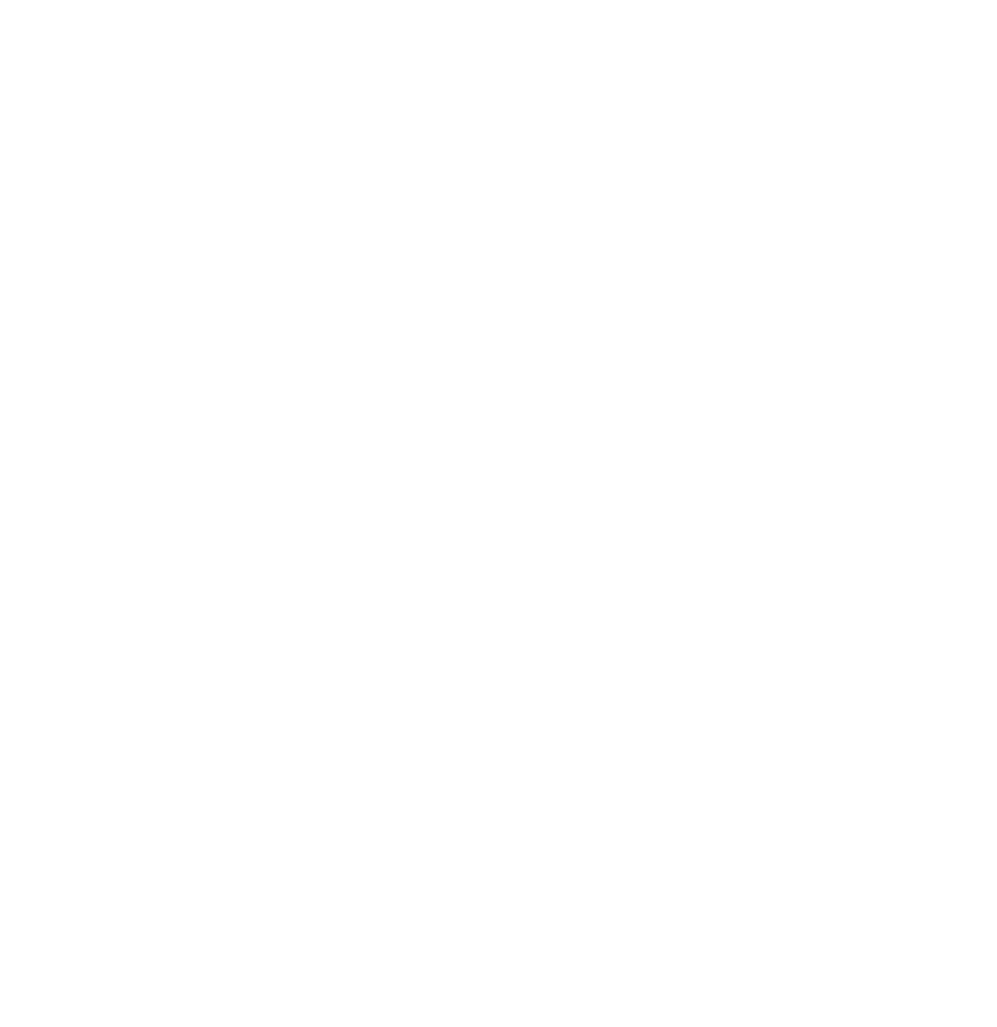
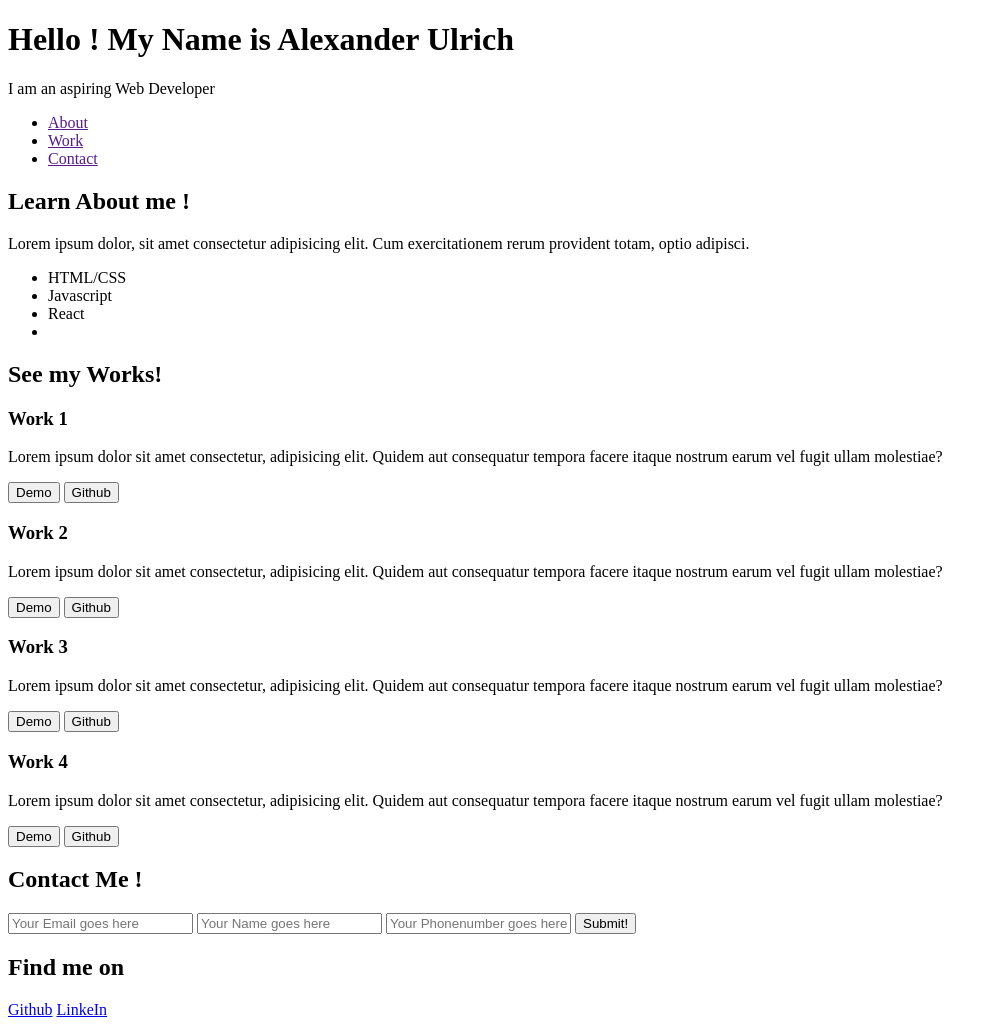
Before and after one commit to FluffyderDelphin/Portfolio_Page2.0, a plain HTML site: page index.html in a window 1280 px wide. Shown: the whole page, without its empty margins (0-997 px from the left). Before the commit the page ends 800 px from the top, so only its background shows below. Drawn offline with Linux system fonts and the light colour scheme.

Commit message:
first basic html structure set

```diff
--- a/index.html
+++ b/index.html
@@ -7,6 +7,94 @@
     <title>Portfolio Page 2.0</title>
 </head>
 <body>
+    <header>
+        <div class="container">
+            <h1>Hello ! My Name is Alexander Ulrich</h1>
+            <p>I am an aspiring Web Developer </p>
+            <nav class="nav">
+                <ul>
+                    <li><a href="">About</a></li>
+                    <li><a href="">Work</a></li>
+                    <li><a href="">Contact</a></li>
+                </ul>
+            </nav>
+        </div>
+    </header>
+
+    <section>
+        <div class="container">
+            <h2>Learn About me !</h2>
+            <p>Lorem ipsum dolor, sit amet consectetur adipisicing elit. Cum exercitationem rerum provident totam, optio adipisci.</p>
+             <div class="skills">
+              <ul>
+                <li>HTML/CSS</li>
+                <li>Javascript</li>
+                <li>React</li>
+                <li></li>
+              </ul>
+         </div>
+        </div>
+    </section>
+    <section>
+        <div class="container">
+            <h2>See my Works!</h2>
+            <div class="grid">
+                <div class="card">
+                    <h3>Work 1</h3>
+                    <p>Lorem ipsum dolor sit amet consectetur, adipisicing elit. Quidem aut consequatur tempora facere itaque nostrum earum vel fugit ullam molestiae?</p>
+                    <div>
+                        <button><span class="btn">Demo</button>
+                        <button><span class="btn">Github</button>
+                    </div>
+                </div>
+                <div class="card">
+                    <h3>Work 2</h3>
+                    <p>Lorem ipsum dolor sit amet consectetur, adipisicing elit. Quidem aut consequatur tempora facere itaque nostrum earum vel fugit ullam molestiae?</p>
+                    <div>
+                        <button><span class="btn">Demo</button>
+                        <button><span class="btn">Github</button>
+                    </div>
+                </div>
+                <div class="card">
+                    <h3>Work 3</h3>
+                    <p>Lorem ipsum dolor sit amet consectetur, adipisicing elit. Quidem aut consequatur tempora facere itaque nostrum earum vel fugit ullam molestiae?</p>
+                    <div>
+                        <button><span class="btn">Demo</button>
+                        <button><span class="btn">Github</button>
+                    </div>
+                </div>
+                <div class="card">
+                    <h3>Work 4</h3>
+                    <p>Lorem ipsum dolor sit amet consectetur, adipisicing elit. Quidem aut consequatur tempora facere itaque nostrum earum vel fugit ullam molestiae?</p>
+                    <div>
+                        <button><span class="btn">Demo</button>
+                        <button><span class="btn">Github</button>
+                    </div>
+                </div>
+            </div>
+        </div>
+    </section>
+
+
+    <section>
+        <div class="container">
+            <h2>Contact Me !</h2>
+            <form>
+                <input id="email" type="email" placeholder="Your Email goes here">
+                <input id="name" placeholder="Your Name goes here">
+                <input id="phone" placeholder="Your Phonenumber goes here">
+                <button type="submit">Submit!</button>
+
+            </form>
+        </div>
+    </section>
+
+    <footer>
+        <h2>Find me on</h2>
+        <a href="https://github.com/FluffyderDelphin">Github</a>
+        <a href="https://www.linkedin.com/in/alexander-ulrich-2ba640231/">LinkeIn</a>
+
+    </footer>
 
 </body>
 </html>
```
